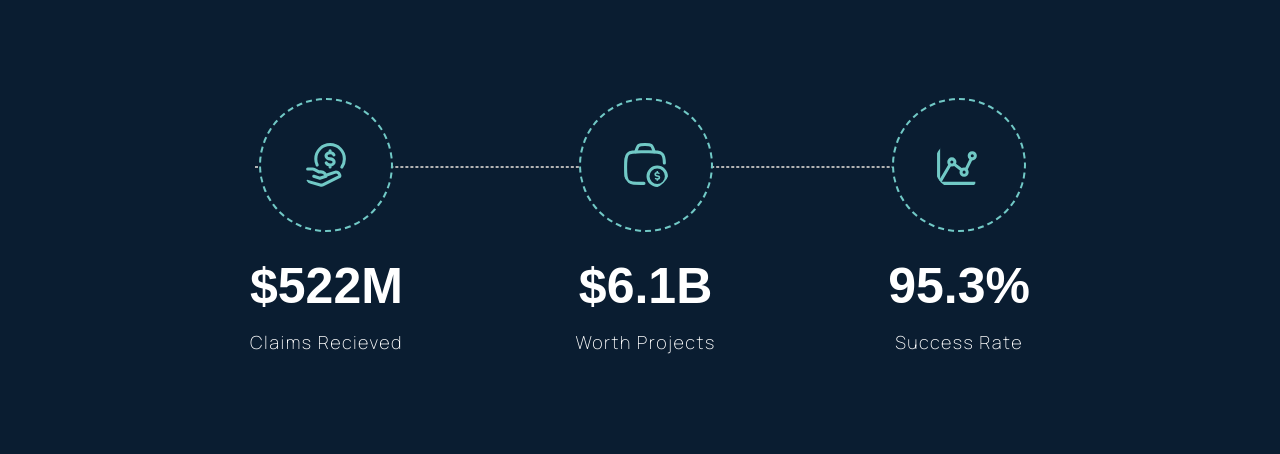
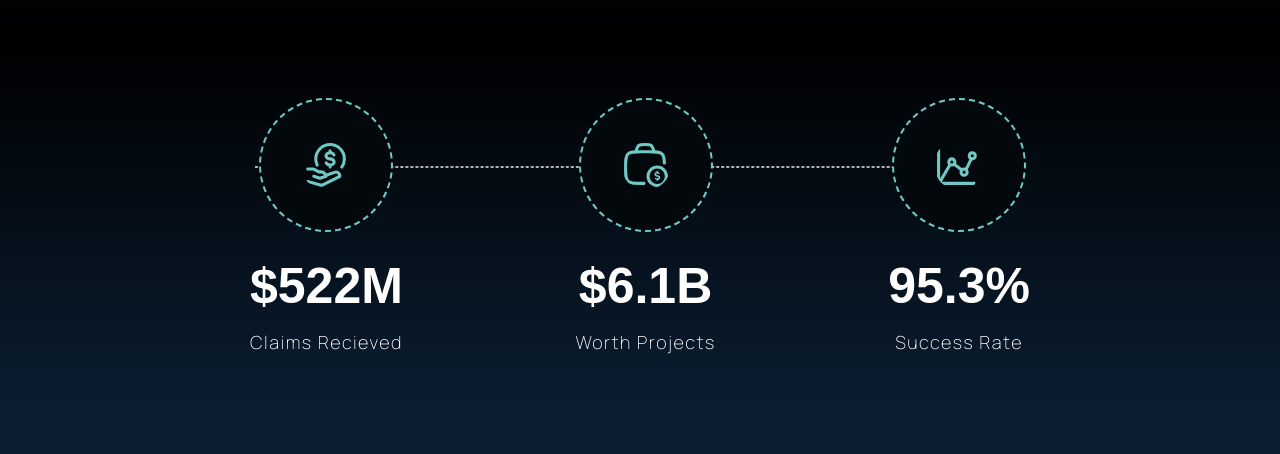
Before and after one commit to 25sudharsan27/pragmatic-project, a React (Create React App) app: page / in a window 1280 px wide. Shown: the part 1476-1930 px from the top of the page. Built offline with nearby package versions, Linux system fonts and the light colour scheme; grey boxes are pictures that could not be loaded.

Commit message:
linear gradient modification

```diff
--- a/src/App.css
+++ b/src/App.css
@@ -3,9 +3,16 @@ body {
   padding: 0;
 
   background: #0A1D31;
+  /* background: linear-gradient(to bottom, #0d2038, #030b13); */
+  background-repeat:round;
 
 }
 
 .App{
   box-sizing:border-box;
 }
+
+.slider-index-b{
+
+  /* z-index:-10; */
+}
--- a/src/components/About/About.css
+++ b/src/components/About/About.css
@@ -71,6 +71,9 @@
     padding:10px;
     padding-left:20px;
 }
+.about-section{
+    background: linear-gradient(to bottom,  #0A1D31,#000000);
+}
 
 
 #about2{
--- a/src/components/Projects/Projects.css
+++ b/src/components/Projects/Projects.css
@@ -1,5 +1,7 @@
 /* General Container Styles */
 .projects-container {
+    background: linear-gradient(to bottom, #0A1D31, #0A1D31);
+
     width: 100%;
     height: 100%;
     display: flex;
--- a/src/components/Service/Service.css
+++ b/src/components/Service/Service.css
@@ -10,6 +10,8 @@
 } */
 
 .container {
+      background: linear-gradient(to bottom,  #0A1D31,#0A1D31);
+
     margin-top:100px;
     position: relative;
     display: flex;
--- a/src/components/Value/Value.css
+++ b/src/components/Value/Value.css
@@ -1,6 +1,9 @@
 .value1{
     width:100%;
     height:100%;
+    background: linear-gradient(to bottom, #000102, #0A1D31);
+    position: relative;
+    z-index:10;
 }
 .value{
     height:100%;
@@ -27,7 +30,7 @@
     width:60%;
     margin-top:-238px;
     position: relative;
-    z-index: -10;
+    z-index: -8;
     border:1px dashed #B2B2B2;
 }
 
@@ -61,6 +64,8 @@
     display:flex;
     flex-direction:column;
     align-items:center;
+    position:relative;
+    z-index:30;
 
 
 }
@@ -73,7 +78,7 @@
     border-spacing: 5px;
     padding:40px;
     border-radius:50%;
-    background: #0A1D31;
+    background: #03080d;
 
 
 
```
